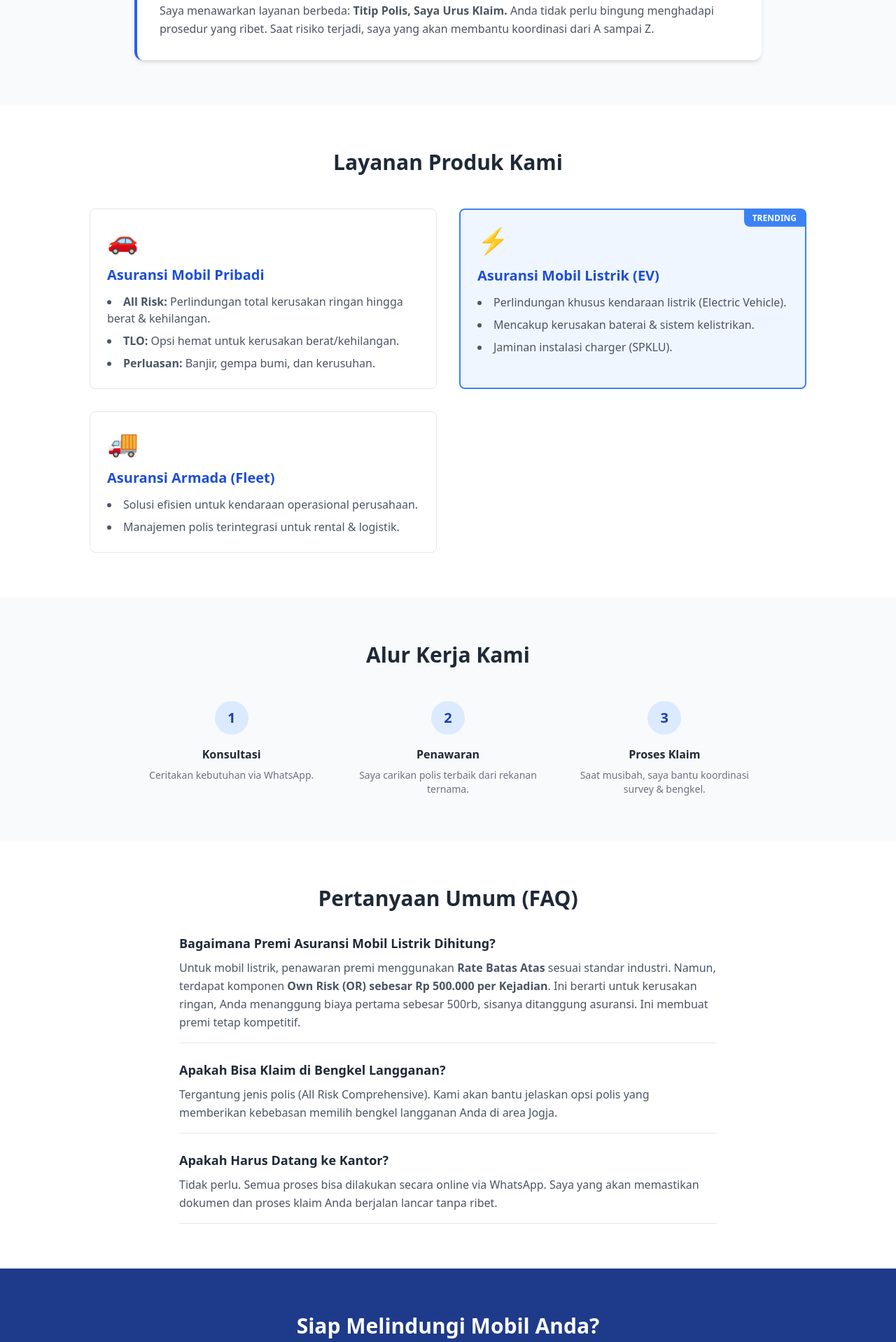
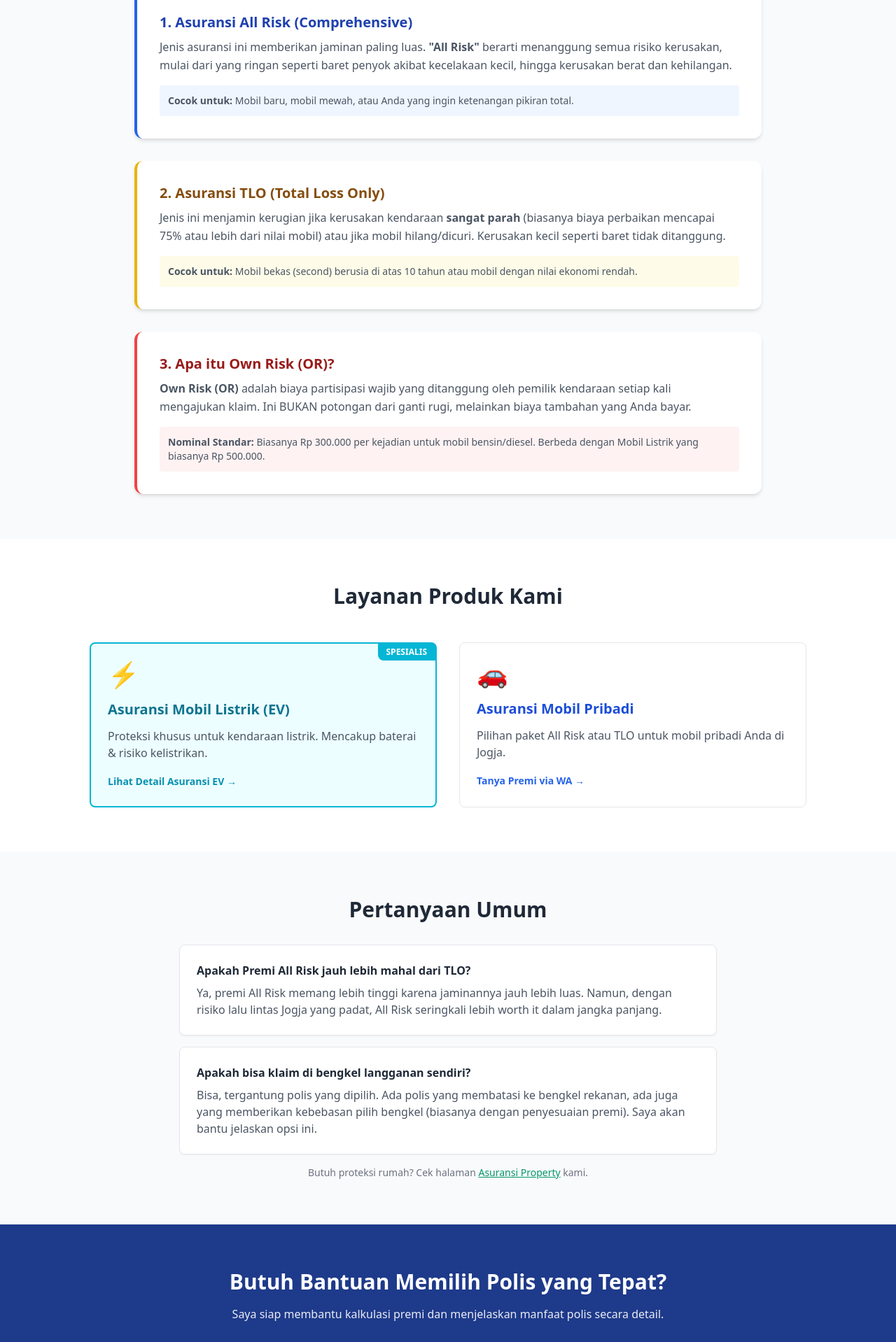
Before and after one commit to Rio2612/Asuransi-Jogja, a Next.js app: page /asuransi-kendaraan in a window 1280 px wide. Shown: the part 622-2540 px from the top of the page at 70% size. Built offline with nearby package versions, Linux system fonts and the light colour scheme.

Commit message:
Update page.tsx

```diff
--- a/src/app/asuransi-kendaraan/page.tsx
+++ b/src/app/asuransi-kendaraan/page.tsx
@@ -1,18 +1,58 @@
+import { Metadata } from 'next';
+import Link from 'next/link';
+import Script from 'next/script';
 import React from 'react';
-import Head from 'next/head';
+
+export const metadata: Metadata = {
+  title: 'Asuransi Mobil & Kendaraan Jogja | Panduan Lengkap All Risk & TLO',
+  description: 'Panduan lengkap Asuransi Kendaraan di Jogja. Pahami perbedaan All Risk, TLO, dan Own Risk (OR). Konsultan ahli 10 tahun siap membantu klaim Anda.',
+};
+
+// Data untuk FAQ Schema (SEO Google)
+const faqSchemaData = {
+  "@context": "https://schema.org",
+  "@type": "FAQPage",
+  "mainEntity": [
+    {
+      "@type": "Question",
+      "name": "Apa itu Asuransi All Risk?",
+      "acceptedAnswer": {
+        "@type": "Answer",
+        "text": "Asuransi All Risk (Comprehensive) adalah jenis pertanggungan yang menjamin kerugian sebagian atau seluruhnya akibat kecelakaan. Ini mencakup kerusakan ringan seperti baret, penyok, hingga kerusakan berat dan kehilangan."
+      }
+    },
+    {
+      "@type": "Question",
+      "name": "Apa itu Asuransi TLO?",
+      "acceptedAnswer": {
+        "@type": "Answer",
+        "text": "TLO (Total Loss Only) adalah asuransi yang hanya menjamin kerugian jika kerusakan kendaraan mencapai lebih dari 75% dari nilai kendaraan atau jika kendaraan hilang/dicuri. Premi TLO lebih murah namun jaminannya terbatas."
+      }
+    },
+    {
+      "@type": "Question",
+      "name": "Apa itu Own Risk (OR) dalam Asuransi Kendaraan?",
+      "acceptedAnswer": {
+        "@type": "Answer",
+        "text": "Own Risk (OR) adalah jumlah biaya yang harus ditanggung oleh pemilik kendaraan sendiri setiap kali terjadi klaim. Besarannya biasanya sekitar Rp 300.000 untuk mobil dan berbeda untuk mobil listrik (Rp 500.000)."
+      }
+    }
+  ]
+};
 
 const VehicleInsurancePage = () => {
-  // Konfigurasi Nomor WA
   const waNumber = "628131556592";
-  const waMessage = "Halo, saya tertarik dengan Asuransi Kendaraan (Mobil/EV) di Jogja. Mohon infonya.";
+  const waMessage = "Halo, saya mau konsultasi soal Asuransi Kendaraan di Jogja.";
   const waLink = `https://wa.me/${waNumber}?text=${encodeURIComponent(waMessage)}`;
 
   return (
     <>
-      <Head>
-        <title>Konsultan Asuransi Mobil & Listrik Jogja | Ahli Klaim 10 Tahun</title>
-        <meta name="description" content="Jasa konsultan asuransi mobil dan mobil listrik di Jogja. Berpengalaman 10 tahun, fokus pendampingan klaim. Premi kompetitif, layanan transparan." />
-      </Head>
+      {/* Script untuk FAQ Schema agar muncul di hasil pencarian Google */}
+      <Script
+        id="faq-schema"
+        type="application/ld+json"
+        dangerouslySetInnerHTML={{ __html: JSON.stringify(faqSchemaData) }}
+      />
 
       <div className="min-h-screen bg-white text-gray-800 font-sans">
 
@@ -20,10 +60,10 @@ const VehicleInsurancePage = () => {
         <section className="bg-gradient-to-r from-blue-600 to-blue-800 text-white py-20 px-4">
           <div className="max-w-4xl mx-auto text-center">
             <h1 className="text-3xl md:text-5xl font-bold mb-4">
-              Proteksi Kendaraan Anda dengan Ahlinya
+              Asuransi Kendaraan Jogja: All Risk & TLO
             </h1>
             <p className="text-lg md:text-xl mb-8 opacity-90">
-              Jual beli polis mudah, didampingi konsultan berpengalaman 10 tahun di industri asuransi kerugian.
+              Pilih perlindungan yang tepat dengan bantuan konsultan ahli 10 tahun. Jangan beli asuransi sebelum Anda pahami perbedaannya.
             </p>
             <a
               href={waLink}
@@ -31,125 +71,49 @@ const VehicleInsurancePage = () => {
               rel="noopener noreferrer"
               className="inline-block bg-green-500 hover:bg-green-600 text-white font-bold py-3 px-8 rounded-full text-lg transition duration-300 shadow-lg"
             >
-              📞 Chat via WhatsApp
+              📞 Konsultasi Gratis
             </a>
           </div>
         </section>
 
-        {/* Why Me Section */}
+        {/* Edukasi Dasar: All Risk vs TLO vs OR */}
         <section className="py-16 px-4 bg-gray-50">
           <div className="max-w-4xl mx-auto">
-            <div className="bg-white p-8 rounded-xl shadow-md border-l-4 border-blue-600">
-              <h2 className="text-2xl font-bold text-blue-800 mb-4">Kenapa Harus Saya?</h2>
-              <p className="text-gray-600 leading-relaxed mb-4">
-                Hai, saya konsultan asuransi Anda di Jogja. Dengan <strong>pengalaman lebih dari 10 tahun di industri asuransi kerugian</strong>, saya memahami seluk beluk produk dan prosedur klaim yang rumit.
-              </p>
-              <p className="text-gray-600 leading-relaxed">
-                Saya menawarkan layanan berbeda: <strong>Titip Polis, Saya Urus Klaim.</strong> Anda tidak perlu bingung menghadapi prosedur yang ribet. Saat risiko terjadi, saya yang akan membantu koordinasi dari A sampai Z.
-              </p>
-            </div>
-          </div>
-        </section>
+            <h2 className="text-3xl font-bold text-center mb-8 text-gray-800">Panduan Memilih Asuransi Kendaraan</h2>
+            <p className="text-center text-gray-600 mb-10">Sebagai konsumen cerdas, Anda wajib memahami tiga istilah dasar ini sebelum membeli polis.</p>
 
-        {/* Products Section */}
-        <section className="py-16 px-4">
-          <div className="max-w-5xl mx-auto">
-            <h2 className="text-3xl font-bold text-center mb-12 text-gray-800">Layanan Produk Kami</h2>
-            <div className="grid md:grid-cols-2 gap-8">
+            <div className="space-y-8">
 
-              {/* Product 1: Mobil Pribadi */}
-              <div className="border border-gray-200 rounded-lg p-6 hover:shadow-xl transition duration-300">
-                <div className="text-4xl mb-4">🚗</div>
-                <h3 className="text-xl font-bold mb-3 text-blue-700">Asuransi Mobil Pribadi</h3>
-                <ul className="list-disc list-inside text-gray-600 space-y-2">
-                  <li><strong>All Risk:</strong> Perlindungan total kerusakan ringan hingga berat & kehilangan.</li>
-                  <li><strong>TLO:</strong> Opsi hemat untuk kerusakan berat/kehilangan.</li>
-                  <li><strong>Perluasan:</strong> Banjir, gempa bumi, dan kerusuhan.</li>
-                </ul>
-              </div>
-
-              {/* Product 2: Mobil Listrik (EV) - Highlighted */}
-              <div className="border-2 border-blue-500 rounded-lg p-6 bg-blue-50 hover:shadow-xl transition duration-300 relative">
-                <span className="absolute top-0 right-0 bg-blue-500 text-white text-xs font-bold px-3 py-1 rounded-bl-lg">TRENDING</span>
-                <div className="text-4xl mb-4">⚡</div>
-                <h3 className="text-xl font-bold mb-3 text-blue-700">Asuransi Mobil Listrik (EV)</h3>
-                <ul className="list-disc list-inside text-gray-600 space-y-2">
-                  <li>Perlindungan khusus kendaraan listrik (Electric Vehicle).</li>
-                  <li>Mencakup kerusakan baterai & sistem kelistrikan.</li>
-                  <li>Jaminan instalasi charger (SPKLU).</li>
-                </ul>
-              </div>
-
-              {/* Product 3: Armada */}
-              <div className="border border-gray-200 rounded-lg p-6 hover:shadow-xl transition duration-300">
-                <div className="text-4xl mb-4">🚚</div>
-                <h3 className="text-xl font-bold mb-3 text-blue-700">Asuransi Armada (Fleet)</h3>
-                <ul className="list-disc list-inside text-gray-600 space-y-2">
-                  <li>Solusi efisien untuk kendaraan operasional perusahaan.</li>
-                  <li>Manajemen polis terintegrasi untuk rental & logistik.</li>
-                </ul>
-              </div>
-
-            </div>
-          </div>
-        </section>
-
-        {/* Workflow Section */}
-        <section className="py-16 px-4 bg-gray-50">
-          <div className="max-w-4xl mx-auto text-center">
-            <h2 className="text-3xl font-bold mb-12">Alur Kerja Kami</h2>
-            <div className="flex flex-col md:flex-row justify-between gap-8">
-              <div className="flex-1">
-                <div className="bg-blue-100 text-blue-800 w-12 h-12 rounded-full flex items-center justify-center text-xl font-bold mx-auto mb-4">1</div>
-                <h4 className="font-bold mb-2">Konsultasi</h4>
-                <p className="text-gray-500 text-sm">Ceritakan kebutuhan via WhatsApp.</p>
-              </div>
-              <div className="flex-1">
-                <div className="bg-blue-100 text-blue-800 w-12 h-12 rounded-full flex items-center justify-center text-xl font-bold mx-auto mb-4">2</div>
-                <h4 className="font-bold mb-2">Penawaran</h4>
-                <p className="text-gray-500 text-sm">Saya carikan polis terbaik dari rekanan ternama.</p>
-              </div>
-              <div className="flex-1">
-                <div className="bg-blue-100 text-blue-800 w-12 h-12 rounded-full flex items-center justify-center text-xl font-bold mx-auto mb-4">3</div>
-                <h4 className="font-bold mb-2">Proses Klaim</h4>
-                <p className="text-gray-500 text-sm">Saat musibah, saya bantu koordinasi survey & bengkel.</p>
-              </div>
-            </div>
-          </div>
-        </section>
-
-        {/* FAQ Section */}
-        <section className="py-16 px-4">
-          <div className="max-w-3xl mx-auto">
-            <h2 className="text-3xl font-bold text-center mb-8">Pertanyaan Umum (FAQ)</h2>
-
-            <div className="space-y-6">
-
-              {/* FAQ Mobil Listrik - Spesifik */}
-              <div className="border-b border-gray-200 pb-4">
-                <h3 className="text-lg font-bold text-gray-800 mb-2">
-                  Bagaimana Premi Asuransi Mobil Listrik Dihitung?
-                </h3>
-                <p className="text-gray-600 leading-relaxed">
-                  Untuk mobil listrik, penawaran premi menggunakan <strong>Rate Batas Atas</strong> sesuai standar industri. Namun, terdapat komponen <strong>Own Risk (OR) sebesar Rp 500.000 per Kejadian</strong>. Ini berarti untuk kerusakan ringan, Anda menanggung biaya pertama sebesar 500rb, sisanya ditanggung asuransi. Ini membuat premi tetap kompetitif.
+              {/* Penjelasan All Risk */}
+              <div className="bg-white p-8 rounded-xl shadow-md border-l-4 border-blue-600">
+                <h3 className="text-xl font-bold text-blue-800 mb-2">1. Asuransi All Risk (Comprehensive)</h3>
+                <p className="text-gray-600 leading-relaxed mb-4">
+                  Jenis asuransi ini memberikan jaminan paling luas. <strong>"All Risk"</strong> berarti menanggung semua risiko kerusakan, mulai dari yang ringan seperti baret penyok akibat kecelakaan kecil, hingga kerusakan berat dan kehilangan.
+                </p>
+                <p className="text-gray-600 text-sm bg-blue-50 p-3 rounded">
+                  <strong>Cocok untuk:</strong> Mobil baru, mobil mewah, atau Anda yang ingin ketenangan pikiran total.
                 </p>
               </div>
 
-              <div className="border-b border-gray-200 pb-4">
-                <h3 className="text-lg font-bold text-gray-800 mb-2">
-                  Apakah Bisa Klaim di Bengkel Langganan?
-                </h3>
-                <p className="text-gray-600 leading-relaxed">
-                  Tergantung jenis polis (All Risk Comprehensive). Kami akan bantu jelaskan opsi polis yang memberikan kebebasan memilih bengkel langganan Anda di area Jogja.
+              {/* Penjelasan TLO */}
+              <div className="bg-white p-8 rounded-xl shadow-md border-l-4 border-yellow-500">
+                <h3 className="text-xl font-bold text-yellow-800 mb-2">2. Asuransi TLO (Total Loss Only)</h3>
+                <p className="text-gray-600 leading-relaxed mb-4">
+                  Jenis ini menjamin kerugian jika kerusakan kendaraan <strong>sangat parah</strong> (biasanya biaya perbaikan mencapai 75% atau lebih dari nilai mobil) atau jika mobil hilang/dicuri. Kerusakan kecil seperti baret tidak ditanggung.
+                </p>
+                <p className="text-gray-600 text-sm bg-yellow-50 p-3 rounded">
+                  <strong>Cocok untuk:</strong> Mobil bekas (second) berusia di atas 10 tahun atau mobil dengan nilai ekonomi rendah.
                 </p>
               </div>
 
-               <div className="border-b border-gray-200 pb-4">
-                <h3 className="text-lg font-bold text-gray-800 mb-2">
-                  Apakah Harus Datang ke Kantor?
-                </h3>
-                <p className="text-gray-600 leading-relaxed">
-                  Tidak perlu. Semua proses bisa dilakukan secara online via WhatsApp. Saya yang akan memastikan dokumen dan proses klaim Anda berjalan lancar tanpa ribet.
+              {/* Penjelasan OR */}
+              <div className="bg-white p-8 rounded-xl shadow-md border-l-4 border-red-500">
+                <h3 className="text-xl font-bold text-red-800 mb-2">3. Apa itu Own Risk (OR)?</h3>
+                <p className="text-gray-600 leading-relaxed mb-4">
+                  <strong>Own Risk (OR)</strong> adalah biaya partisipasi wajib yang ditanggung oleh pemilik kendaraan setiap kali mengajukan klaim. Ini BUKAN potongan dari ganti rugi, melainkan biaya tambahan yang Anda bayar.
+                </p>
+                <p className="text-gray-600 text-sm bg-red-50 p-3 rounded">
+                  <strong>Nominal Standar:</strong> Biasanya Rp 300.000 per kejadian untuk mobil bensin/diesel. Berbeda dengan Mobil Listrik yang biasanya Rp 500.000.
                 </p>
               </div>
 
@@ -157,15 +121,72 @@ const VehicleInsurancePage = () => {
           </div>
         </section>
 
+        {/* Produk & Internal Link */}
+        <section className="py-16 px-4">
+          <div className="max-w-5xl mx-auto">
+            <h2 className="text-3xl font-bold text-center mb-12 text-gray-800">Layanan Produk Kami</h2>
+            <div className="grid md:grid-cols-2 gap-8">
+
+              {/* Produk Turunan: Mobil Listrik (Internal Link) */}
+              <Link href="/asuransi-mobil-listrik" className="group border-2 border-cyan-500 rounded-lg p-6 bg-cyan-50 hover:shadow-xl transition duration-300 relative block">
+                <span className="absolute top-0 right-0 bg-cyan-500 text-white text-xs font-bold px-3 py-1 rounded-bl-lg">SPESIALIS</span>
+                <div className="text-4xl mb-4">⚡</div>
+                <h3 className="text-xl font-bold mb-3 text-cyan-700 group-hover:underline">Asuransi Mobil Listrik (EV)</h3>
+                <p className="text-gray-600 mb-4">
+                  Proteksi khusus untuk kendaraan listrik. Mencakup baterai & risiko kelistrikan.
+                </p>
+                <span className="text-cyan-600 font-semibold text-sm">
+                  Lihat Detail Asuransi EV →
+                </span>
+              </Link>
+
+              {/* Produk Lain */}
+              <div className="border border-gray-200 rounded-lg p-6 hover:shadow-xl transition duration-300">
+                <div className="text-4xl mb-4">🚗</div>
+                <h3 className="text-xl font-bold mb-3 text-blue-700">Asuransi Mobil Pribadi</h3>
+                <p className="text-gray-600 mb-4">
+                  Pilihan paket All Risk atau TLO untuk mobil pribadi Anda di Jogja.
+                </p>
+                <a href={waLink} className="text-blue-600 font-semibold text-sm">Tanya Premi via WA →</a>
+              </div>
+
+            </div>
+          </div>
+        </section>
+
+        {/* FAQ Section (Actual Content for Schema) */}
+        <section className="py-16 px-4 bg-gray-50">
+          <div className="max-w-3xl mx-auto">
+            <h2 className="text-3xl font-bold text-center mb-8">Pertanyaan Umum</h2>
+
+            <div className="space-y-4">
+              <div className="bg-white p-6 rounded-lg shadow-sm border">
+                <h3 className="font-bold text-gray-800 mb-2">Apakah Premi All Risk jauh lebih mahal dari TLO?</h3>
+                <p className="text-gray-600">Ya, premi All Risk memang lebih tinggi karena jaminannya jauh lebih luas. Namun, dengan risiko lalu lintas Jogja yang padat, All Risk seringkali lebih worth it dalam jangka panjang.</p>
+              </div>
+
+              <div className="bg-white p-6 rounded-lg shadow-sm border">
+                <h3 className="font-bold text-gray-800 mb-2">Apakah bisa klaim di bengkel langganan sendiri?</h3>
+                <p className="text-gray-600">Bisa, tergantung polis yang dipilih. Ada polis yang membatasi ke bengkel rekanan, ada juga yang memberikan kebebasan pilih bengkel (biasanya dengan penyesuaian premi). Saya akan bantu jelaskan opsi ini.</p>
+              </div>
+
+              {/* Internal Link ke Halaman Lain jika relevan */}
+              <p className="text-center text-gray-500 text-sm mt-8">
+                Butuh proteksi rumah? Cek halaman <Link href="/asuransi-property" className="text-emerald-600 underline">Asuransi Property</Link> kami.
+              </p>
+            </div>
+          </div>
+        </section>
+
         {/* CTA Final */}
         <section className="bg-blue-900 text-white py-16 px-4 text-center">
-          <h2 className="text-2xl md:text-3xl font-bold mb-4">Siap Melindungi Mobil Anda?</h2>
-          <p className="mb-8 opacity-90">Konsultasikan kebutuhan Anda sekarang, GRATIS!</p>
+          <h2 className="text-2xl md:text-3xl font-bold mb-4">Butuh Bantuan Memilih Polis yang Tepat?</h2>
+          <p className="mb-8 opacity-90">Saya siap membantu kalkulasi premi dan menjelaskan manfaat polis secara detail.</p>
           <a
             href={waLink}
             target="_blank"
             rel="noopener noreferrer"
-            className="inline-block bg-green-500 hover:bg-green-600 text-white font-bold py-3 px-8 rounded-full text-lg transition duration-300 shadow-lg animate-pulse"
+            className="inline-block bg-green-500 hover:bg-green-600 text-white font-bold py-3 px-8 rounded-full text-lg transition duration-300 shadow-lg"
           >
             📥 Minta Penawaran via WhatsApp
           </a>
```
